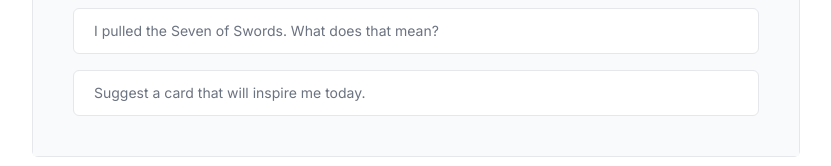
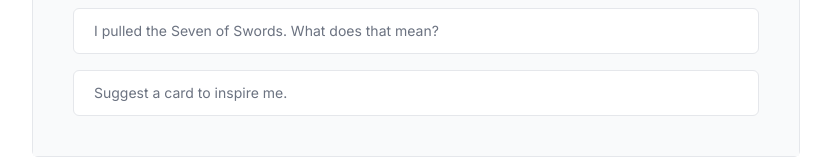
Before and after one commit to emilygtcorrea/Pagan-Tarot-Oracle, a Next.js app: page / in a window 1280 px wide. Shown: the part 380-546 px from the top of the page, without its empty margins (224-1055 px from the left). Built offline with nearby package versions, Linux system fonts and the light colour scheme.

Commit message:
Update page.tsx

```diff
--- a/app/page.tsx
+++ b/app/page.tsx
@@ -16,7 +16,7 @@ import Image from "next/image";
 const examples = [
   "What question should I ask the cards today?",
   "I pulled the Seven of Swords. What does that mean?",
-  "Suggest a card that will inspire me today.",
+  "Suggest a card to inspire me.",
 ];
 
 export default function Chat() {
```
